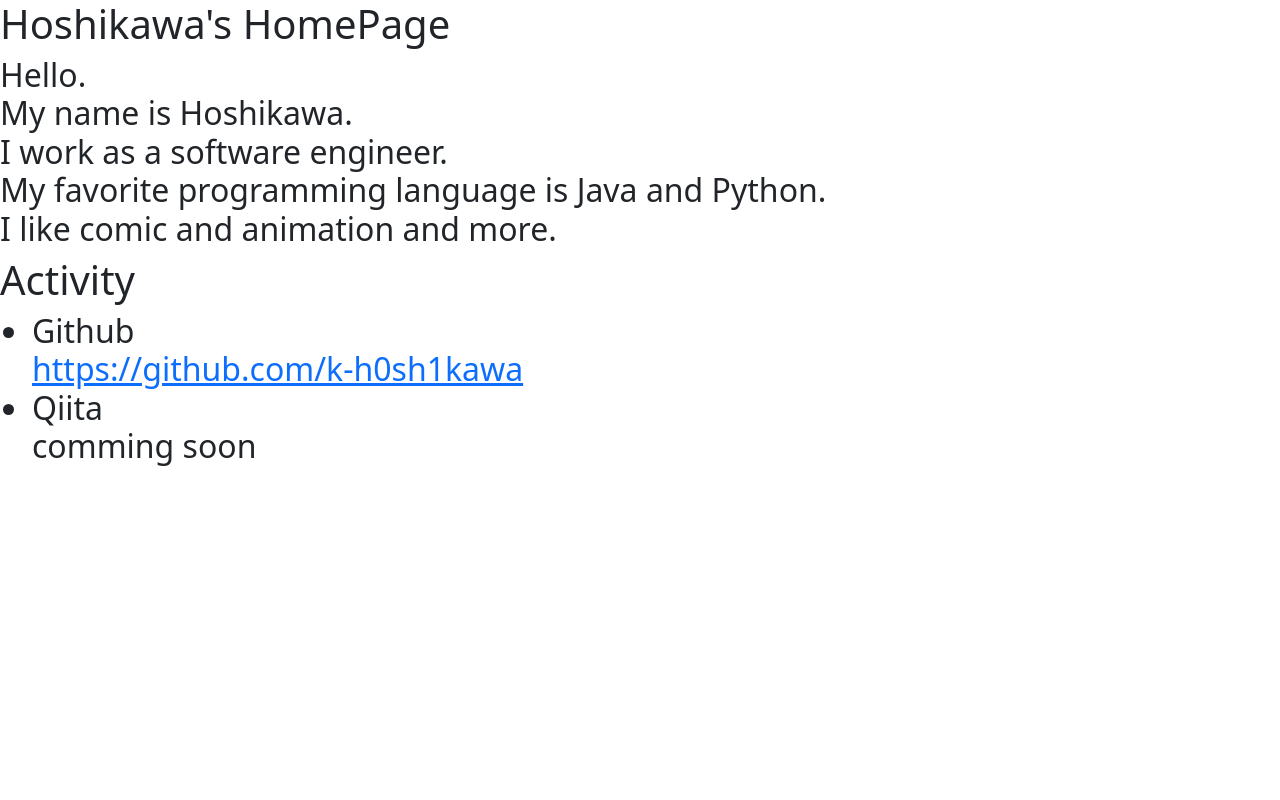
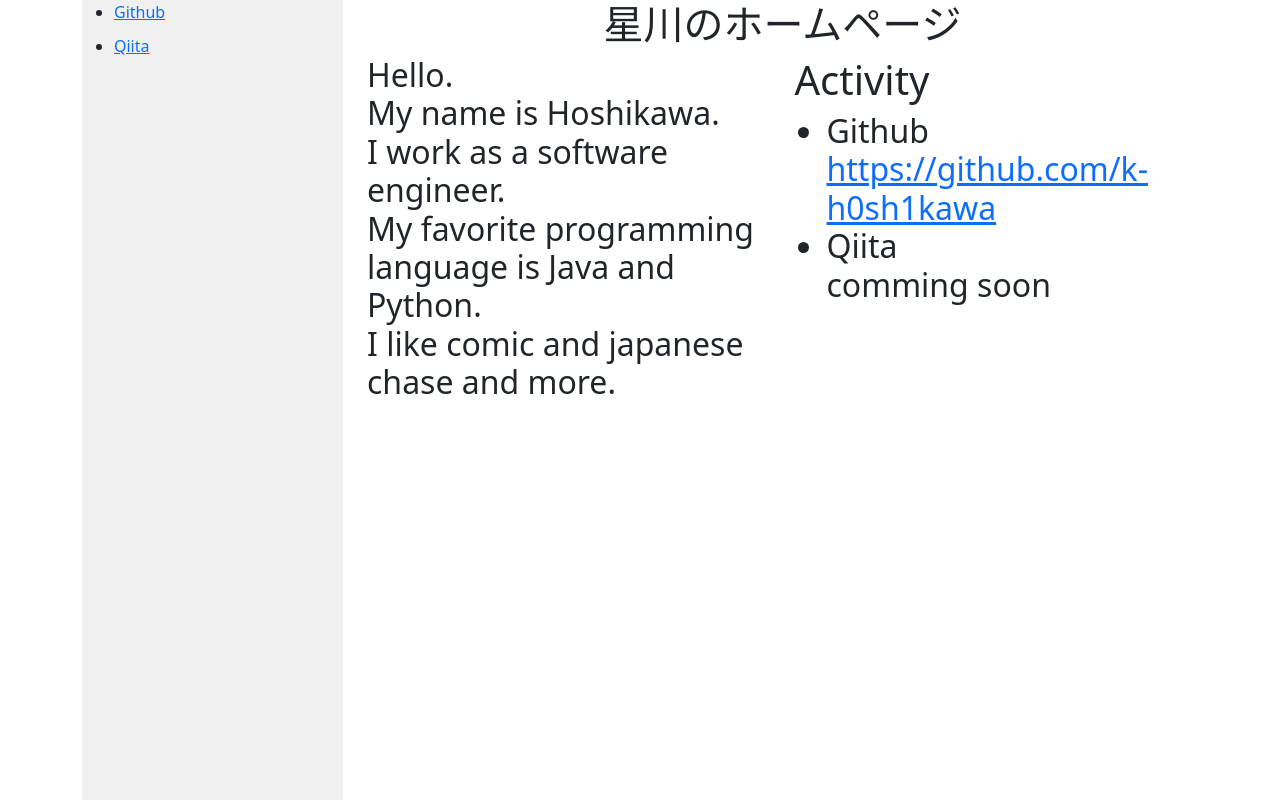
Before and after one commit to k-h0shikawa/k-h0shikawa.github.io, a plain HTML site: page index.html in a window 1280 px wide. Drawn offline with nearby package versions, Linux system fonts and the light colour scheme.

Commit message:
add side menu

```diff
--- a/css/style.css
+++ b/css/style.css
@@ -1,3 +1,8 @@
-h1 {
-    color: red;
+#side-menu {
+    height: 100vh;
+    background-color: #F0F0F0;
 }
+
+ul#Activity li{
+    margin-bottom: 10px;
+}
--- a/index.html
+++ b/index.html
@@ -7,21 +7,34 @@
 
     <!-- Bootstrap CSS -->
     <link href="https://cdn.jsdelivr.net/npm/bootstrap@5.0.2/dist/css/bootstrap.min.css" rel="stylesheet" integrity="sha384-EVSTQN3/azprG1Anm3QDgpJLIm9Nao0Yz1ztcQTwFspd3yD65VohhpuuCOmLASjC" crossorigin="anonymous">
+    <link rel = "stylesheet" href="css/style.css" >
 
     <title>Hoshikawa's HomePage</title>
   </head>
   <body>
-    <div>
-        <h1>Hoshikawa's HomePage</h1>
-        <div>
+    <div class="container">
+        <div class="row">
+            <div class="col-md-3">
+                <div  id="side-menu">
+                    <ul id="Activity">
+                        <li><a href="#">Github</a></li>
+                        <li><a href="#">Qiita</a></li>
+                    </ul>
+                </div>
+            </div>
+            <div class="col-md-9">
+                <div class="text-center">
+                    <h1>星川のホームページ</h1>
+                </div>
+                <div class="row">
+                    <div div class="col-md-6">
                         <p class="h2">Hello.<br>
                         My name is Hoshikawa.<br>
                         I work as a software engineer.<br>
                         My favorite programming language is Java and Python.<br>
-            I like comic and animation and more.</p>
+                        I like comic and japanese chase and more.</p>
                     </div>
-    </div>
-    <div>
+                    <div class="col-md-6">
                         <h1>Activity</h1>
                         <div>
                             <ul class="h2">
@@ -30,6 +43,10 @@
                                 <li>Qiita</li>
                                 comming soon
                             </ul>
+                        </div>
+                    </div>
+                </div>
+            </div>
         </div>
     </div>
 
```
Also changed, not shown: 1 other file. Lines whose indentation alone changed are shown as unchanged.
